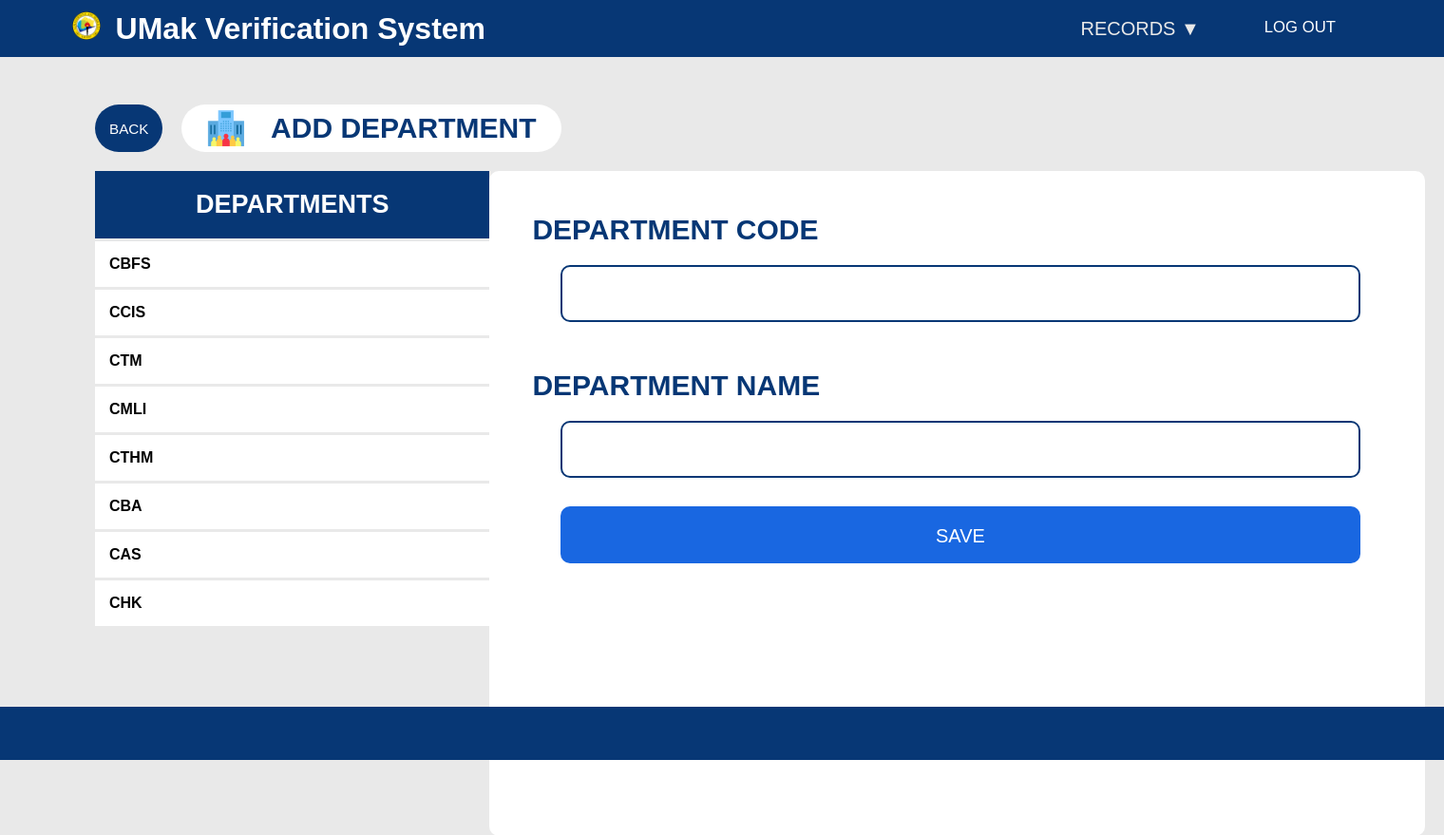
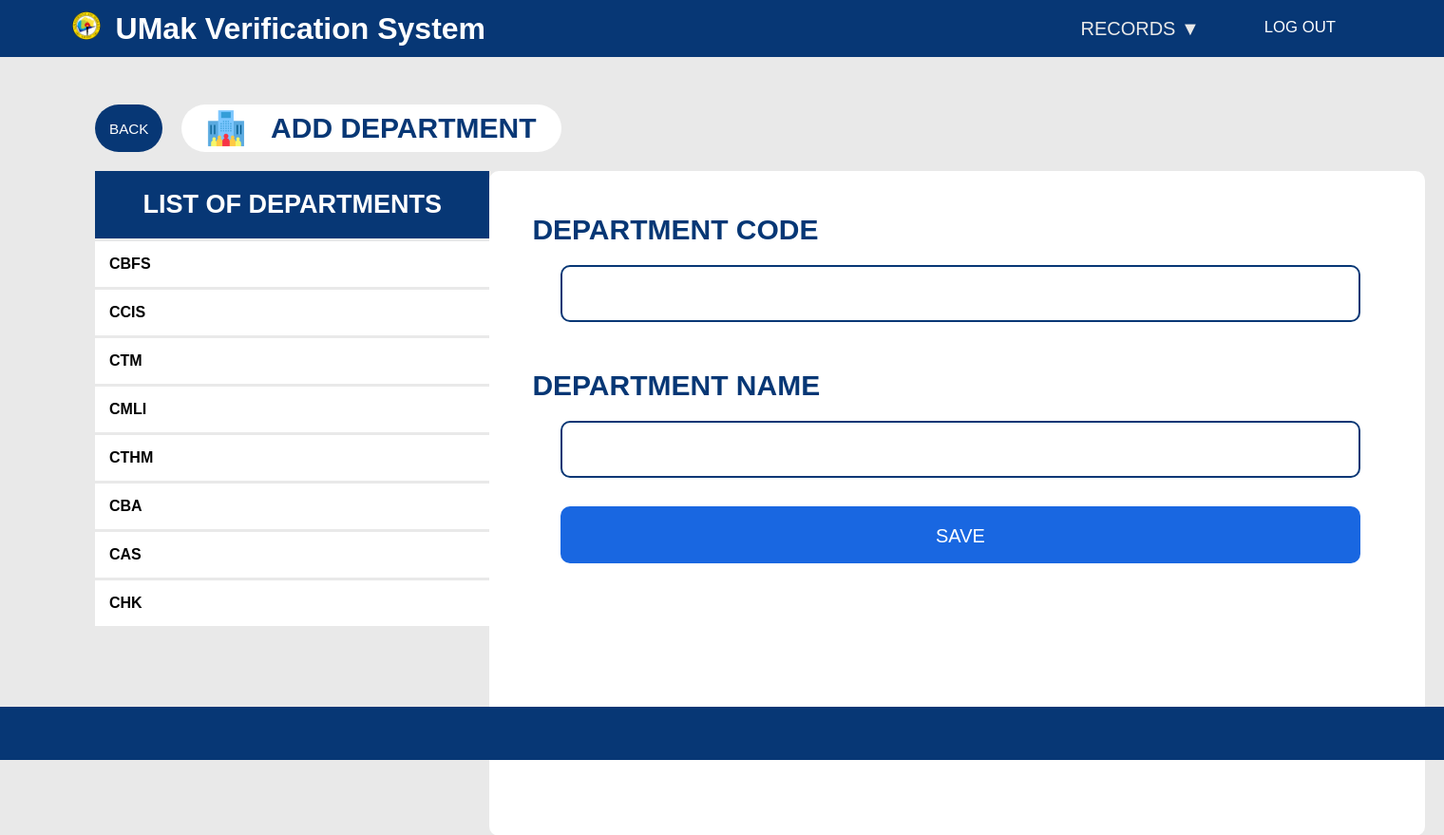
Before and after one commit to AnthonyCasaul/Umak_Verification, a PHP site: page /addDCD/addDept.php in a window 1520 px wide. Shown: the top 879 px of the page at 95% size. Run offline with PHP 8.4, Linux system fonts and the light colour scheme; a user stored in the database is signed in; data comes from the database, SQL or seed files in the repository; data that the repository does not hold is empty; some web fonts are replaced.

Commit message:
Update addDept.php

```diff
--- a/VerificationSystem/addDCD/addDept.php
+++ b/VerificationSystem/addDCD/addDept.php
@@ -108,7 +108,7 @@ if (isset($_POST['save'])){
     </div>
     <div class="display">
     <div class="leftPannel">
-      <div class="h1">DEPARTMENTS</div>
+      <div class="h1">LIST OF DEPARTMENTS</div>
       <?php
         if(mysqli_num_rows($displayDept) > 0){
 			    while($row = mysqli_fetch_assoc($displayDept)){
```
